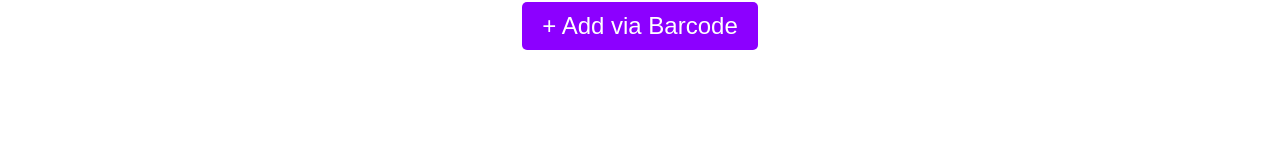
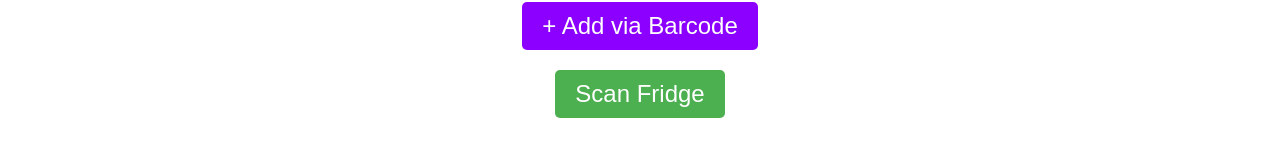
Before and after one commit to CFDougherty/SmartFridge, a React (Create React App) app in the folder smart-fridge-web/: page /items in a window 1280 px wide. Shown: the part 213-381 px from the top of the page. Built offline with nearby package versions, Linux system fonts and the light colour scheme; no server answers.

Commit message:
Update ItemsPage.js

```diff
--- a/smart-fridge-web/src/pages/ItemsPage.js
+++ b/smart-fridge-web/src/pages/ItemsPage.js
@@ -52,6 +52,35 @@ const ItemsPage = () => {
 
   const navigate = useNavigate();
 
+  const scanFridge = async () => {
+      document.getElementById("scan-status").innerText = "Scanning...";
+      try {
+          let response = await fetch("/scan", { method: "POST" });
+          let data = await response.json();
+
+          if (data.error) {
+              document.getElementById("scan-status").innerText = "Error: " + data.error;
+          } else {
+              document.getElementById("scan-status").innerText = "Scan Complete!";
+              console.log("Scanned Items:", data);
+
+              if (data.inventory && Array.isArray(data.inventory)) {
+                data.inventory.forEach((item) => {
+                  if (item.name && item.count && item.unit) {
+                    addItem({ name: item.name, quantity: item.count, unit: item.unit });
+                  }
+                });
+              } else {
+                console.error("Invalid API response format:", data);
+                document.getElementById("scan-status").innerText = "Error: Invalid response from AI";
+              }
+          }
+      } catch (error) {
+          document.getElementById("scan-status").innerText = "Error: " + error.message;
+      }
+  };
+
+
   return (
     <div className="items-page">
       <h1 className="items-title">Items in Fridge</h1>
@@ -76,6 +105,11 @@ const ItemsPage = () => {
         <button className="add-item-button" onClick={() => navigate("/scan-barcode")}>
           + Add via Barcode
         </button>
+        <button className="scan-fridge-button" onClick={scanFridge}>
+          Scan Fridge
+        </button>
+<p id="scan-status"></p>
+
       </div>
 
       {showModal && (
```
